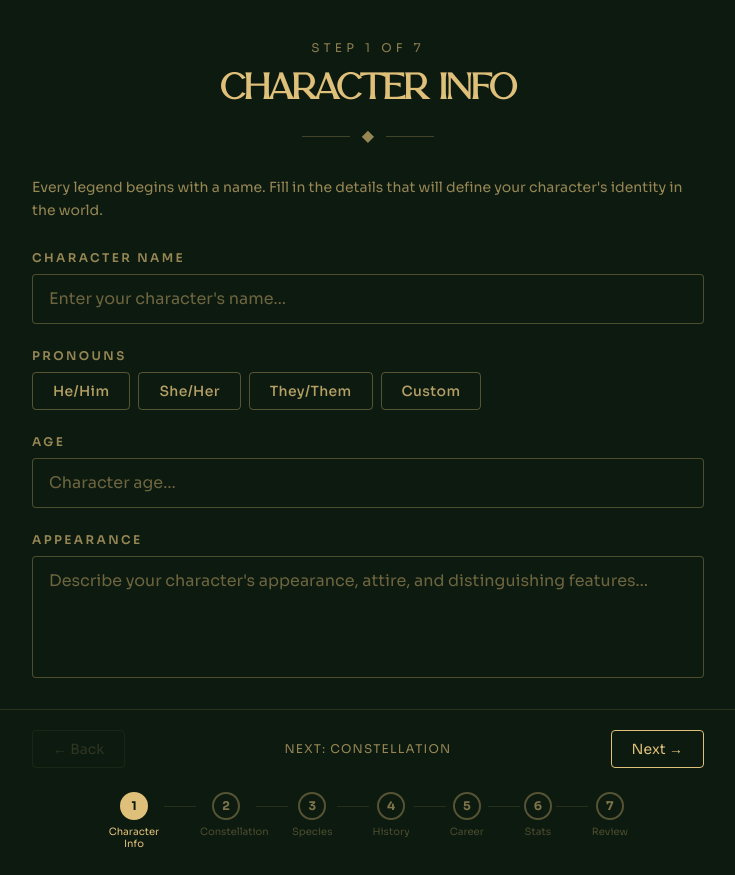
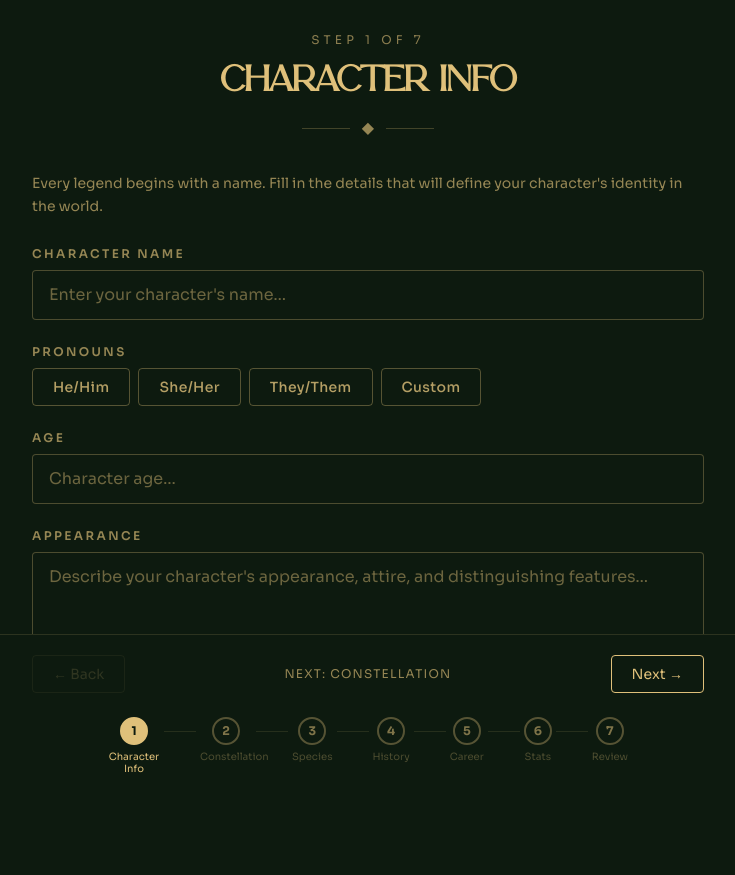
Before and after one commit to thereseLYR/starfresh, a Next.js app: page / in a window 1280 px wide. Both pictures are taken after a click on the button "START YOUR JOURNEY". Shown: the whole page, without its empty margins (272-1007 px from the left). Built offline with nearby package versions, Linux system fonts and the light colour scheme; no server answers.

Commit message:
refactor footer into own file, sticky

```diff
--- a/app/character-creator.tsx
+++ b/app/character-creator.tsx
@@ -1,5 +1,6 @@
 "use client";
 
+import CreatorFooter from "@/app/components/CreatorFooter";
 import GoldDivider from "@/app/components/GoldDivider";
 import {
   CharacterProvider,
@@ -41,13 +42,12 @@ function renderStep(step: number) {
 
 function CharacterCreatorShell() {
   const { step, setStep, data } = useCharacter();
-  const isLast = step === STEPS.length - 1;
   const canNavigate = !ENFORCE_VALIDATION || isStepComplete(step, data);
 
   return (
     <div className="min-h-screen bg-dark-green flex flex-col">
       {/* ── Header ── */}
-      <header className="shrink-0 pt-10 pb-7 px-6 text-center">
+      <header className="shrink-0 py-8 px-6 text-center">
         <p className="text-gold/60 text-xs tracking-[0.35em] uppercase mb-3">
           Step {step + 1} of {STEPS.length}
         </p>
@@ -60,93 +60,24 @@ function CharacterCreatorShell() {
       </header>
 
       {/* ── Content ── */}
-      <main className="flex-1 overflow-y-auto px-6 pb-6">
+      <main className="flex-1 px-6 pb-6">
         <div className="max-w-2xl mx-auto">{renderStep(step)}</div>
       </main>
 
       {/* ── Footer ── */}
-      <footer className="shrink-0 border-t border-gold/15 px-6 pt-5 pb-6">
-        <div className="max-w-2xl mx-auto">
-          {/* Navigation row */}
-          <div className="flex items-center justify-between mb-6">
-            <button
-              onClick={() => {
+      <CreatorFooter
+        step={step}
+        canNavigate={canNavigate}
+        onBack={() => {
           setStep((s) => s - 1);
           window.scrollTo({ top: 0, behavior: "smooth" });
         }}
-              disabled={step === 0 || !canNavigate}
-              className="bg-transparent px-5 py-2 border border-gold/35 text-gold/80 text-sm rounded hover:border-gold hover:text-gold disabled:opacity-20 disabled:cursor-not-allowed transition-all"
-            >
-              ← Back
-            </button>
-
-            <span className="text-gold/65 text-xs text-center tracking-widest uppercase">
-              {!isLast ? `Next: ${STEPS[step + 1]}` : "Finalize"}
-            </span>
-
-            {!isLast ? (
-              <button
-                onClick={() => {
+        onNext={() => {
           setStep((s) => s + 1);
           window.scrollTo({ top: 0, behavior: "smooth" });
         }}
-                disabled={!canNavigate}
-                className="btn-gold px-5 py-2 border border-gold text-gold text-sm rounded disabled:opacity-20 disabled:cursor-not-allowed"
-              >
-                Next →
-              </button>
-            ) : (
-              <div className="w-19.5" />
-            )}
-          </div>
-
-          {/* Stepper */}
-          <div className="flex items-start justify-center">
-            {STEPS.map((name, i) => {
-              const done = i < step;
-              const current = i === step;
-              return (
-                <div key={i} className="flex items-start">
-                  <button
-                    onClick={() => canNavigate && setStep(i)}
-                    className="flex flex-col items-center gap-1.5"
-                  >
-                    <div
-                      className={`w-7 h-7 rounded-full border-2 flex items-center justify-center text-xs font-bold transition-all ${
-                        current
-                          ? "border-gold bg-gold text-dark-green"
-                          : done
-                            ? "border-gold/70 text-gold/70"
-                            : "border-gold/35 text-gold/55"
-                      }`}
-                    >
-                      {done ? "✓" : i + 1}
-                    </div>
-                    <span
-                      className={`text-[10px] leading-tight text-center hidden sm:block transition-colors max-w-13 ${
-                        current
-                          ? "text-gold"
-                          : done
-                            ? "text-gold/60"
-                            : "text-gold/30"
-                      }`}
-                    >
-                      {name}
-                    </span>
-                  </button>
-                  {i < STEPS.length - 1 && (
-                    <div
-                      className={`h-px w-4 sm:w-8 mt-3.5 mx-1 shrink-0 transition-colors ${
-                        done ? "bg-gold/45" : "bg-gold/12"
-                      }`}
+        onSetStep={setStep}
       />
-                  )}
-                </div>
-              );
-            })}
-          </div>
-        </div>
-      </footer>
     </div>
   );
 }
--- a/app/components/CardDeck.tsx
+++ b/app/components/CardDeck.tsx
@@ -151,6 +151,7 @@ export default function CardDeck({ cards, selected, onSelect }: CardDeckProps) {
                   src={card.imageUrl}
                   alt=""
                   fill
+                  sizes="144px"
                   className={`object-cover transition-opacity duration-500 ${
                     isSelected
                       ? "opacity-35"
@@ -177,7 +178,7 @@ export default function CardDeck({ cards, selected, onSelect }: CardDeckProps) {
               )}
 
               {/* Card content */}
-              <div className="relative z-10 flex flex-col h-full p-4">
+              <div className="relative z-2 flex flex-col h-full p-4">
                 {/* Top pip */}
                 <div
                   className={`text-[10px] transition-colors duration-300
--- /dev/null
+++ b/app/components/CreatorFooter.tsx
@@ -0,0 +1,100 @@
+"use client";
+
+import { STEPS } from "@/app/lib/types";
+
+interface CreatorFooterProps {
+  step: number;
+  canNavigate: boolean;
+  onBack: () => void;
+  onNext: () => void;
+  onSetStep: (i: number) => void;
+}
+
+export default function CreatorFooter({
+  step,
+  canNavigate,
+  onBack,
+  onNext,
+  onSetStep,
+}: CreatorFooterProps) {
+  const isLast = step === STEPS.length - 1;
+
+  return (
+    <footer className="sticky bottom-0 shrink-0 border-t border-gold/15 px-6 pt-5 pb-6 bg-dark-green z-5">
+      <div className="max-w-2xl mx-auto">
+        {/* Navigation row */}
+        <div className="flex items-center justify-between mb-6">
+          <button
+            onClick={onBack}
+            disabled={step === 0 || !canNavigate}
+            className="bg-transparent px-5 py-2 border border-gold/35 text-gold/80 text-sm rounded hover:border-gold hover:text-gold disabled:opacity-20 disabled:cursor-not-allowed transition-all"
+          >
+            ← Back
+          </button>
+
+          <span className="text-gold/65 text-xs text-center tracking-widest uppercase">
+            {!isLast ? `Next: ${STEPS[step + 1]}` : "Finalize"}
+          </span>
+
+          {!isLast ? (
+            <button
+              onClick={onNext}
+              disabled={!canNavigate}
+              className="btn-gold px-5 py-2 border border-gold text-gold text-sm rounded disabled:opacity-20 disabled:cursor-not-allowed"
+            >
+              Next →
+            </button>
+          ) : (
+            <div className="w-19.5" />
+          )}
+        </div>
+
+        {/* Stepper */}
+        <div className="flex items-start justify-center">
+          {STEPS.map((name, i) => {
+            const done = i < step;
+            const current = i === step;
+            return (
+              <div key={i} className="flex items-start">
+                <button
+                  onClick={() => canNavigate && onSetStep(i)}
+                  className="flex flex-col items-center gap-1.5"
+                >
+                  <div
+                    className={`w-7 h-7 rounded-full border-2 flex items-center justify-center text-xs font-bold transition-all ${
+                      current
+                        ? "border-gold bg-gold text-dark-green"
+                        : done
+                          ? "border-gold/70 text-gold/70"
+                          : "border-gold/35 text-gold/55"
+                    }`}
+                  >
+                    {done ? "✓" : i + 1}
+                  </div>
+                  <span
+                    className={`text-[10px] leading-tight text-center hidden sm:block transition-colors max-w-13 ${
+                      current
+                        ? "text-gold"
+                        : done
+                          ? "text-gold/60"
+                          : "text-gold/30"
+                    }`}
+                  >
+                    {name}
+                  </span>
+                </button>
+                {i < STEPS.length - 1 && (
+                  <div
+                    className={`h-px w-4 sm:w-8 mt-3.5 mx-1 shrink-0 transition-colors ${
+                      done ? "bg-gold/45" : "bg-gold/12"
+                    }`}
+                  />
+                )}
+              </div>
+            );
+          })}
+        </div>
+      </div>
+    </footer>
+  );
+}
```
Lines whose indentation alone changed are shown as unchanged.
